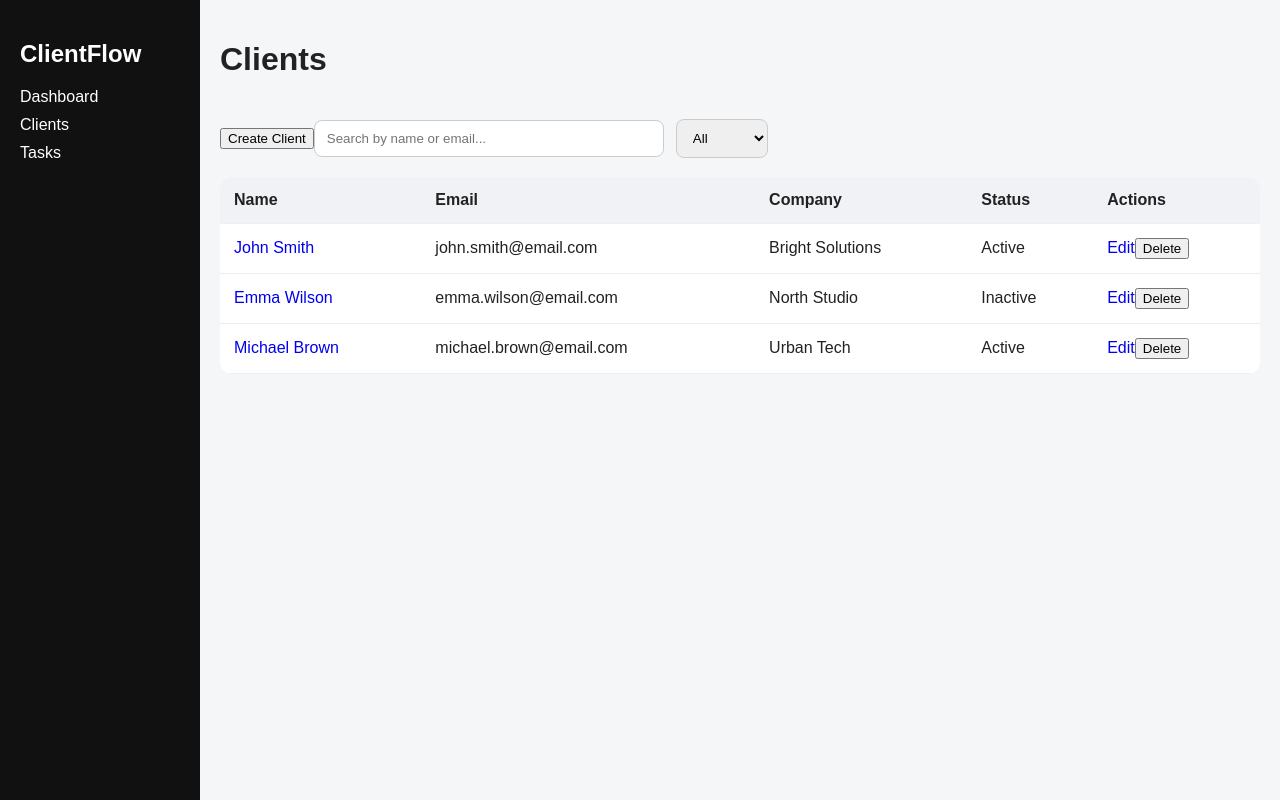
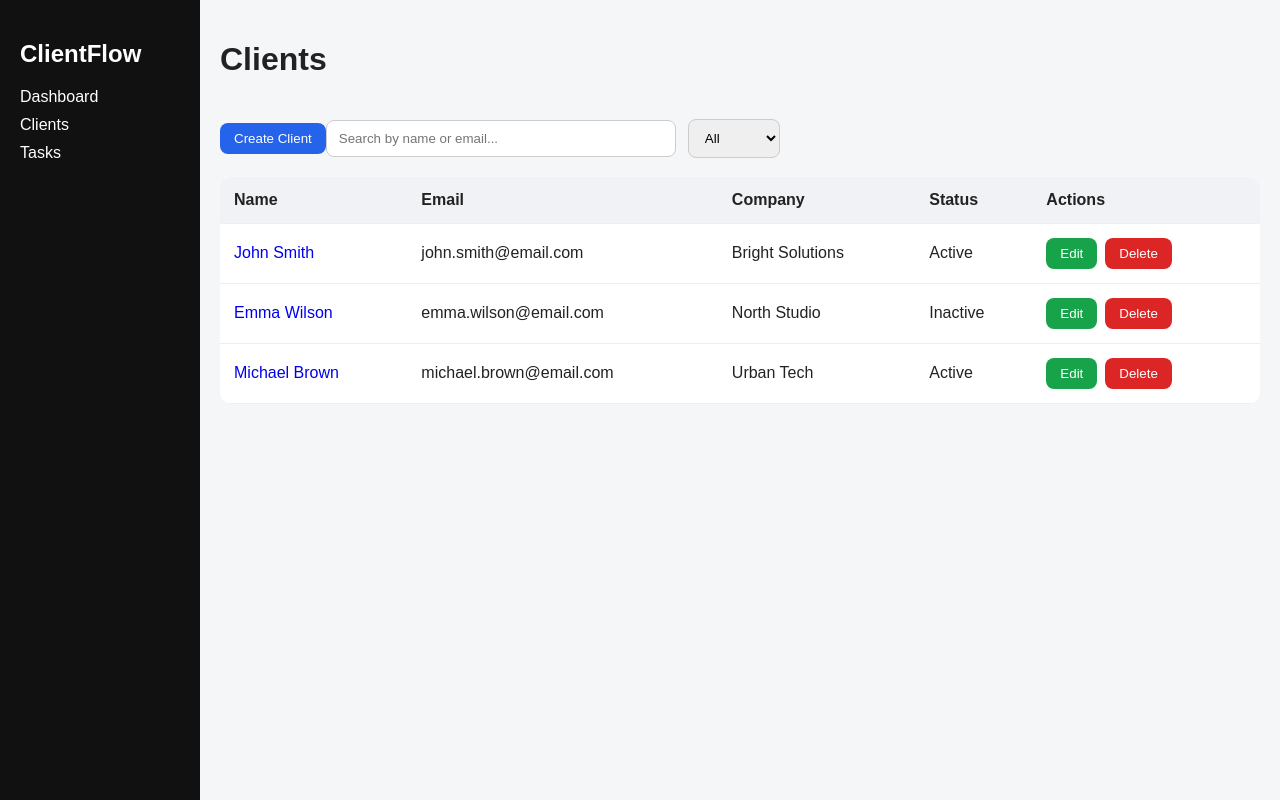
Before and after one commit to CharlesNeres/clientflow-dashboard, a React (Vite) app: page /clients in a window 1280 px wide. Built offline with nearby package versions, Linux system fonts and the light colour scheme.

Commit message:
style: improve button styles

```diff
--- a/src/index.css
+++ b/src/index.css
@@ -68,3 +68,44 @@ th {
   font-weight: bold;
   margin: 10px 0 0;
 }
+
+button {
+  padding: 8px 14px;
+  border: none;
+  border-radius: 8px;
+  cursor: pointer;
+  font-weight: 500;
+  transition: 0.2s;
+}
+
+/* button default */
+button {
+  background: #2563eb;
+  color: white;
+}
+
+button:hover {
+  background: #1e4ed8;
+}
+
+/* botão delete */
+button.delete {
+  background: #dc2626;
+}
+
+button.delete:hover {
+  background: #b91c1c;
+}
+
+/* botão edit */
+button.edit {
+  background: #16a34a;
+}
+
+button.edit:hover {
+  background: #15803d;
+}
+
+td button {
+  margin-right: 8px;
+}
--- a/src/pages/Clients.tsx
+++ b/src/pages/Clients.tsx
@@ -94,9 +94,15 @@ function Clients() {
               <td>{client.company}</td>
               <td>{client.status}</td>
               <td>
-                <Link to={`/clients/${client.id}/edit`}>Edit</Link>
-
-                <button onClick={() => handleDelete(client.id)}>Delete</button>
+                <Link to={`/clients/${client.id}/edit`}>
+                  <button className="edit">Edit</button>
+                </Link>
+                <button
+                  className="delete"
+                  onClick={() => handleDelete(client.id)}
+                >
+                  Delete
+                </button>{" "}
               </td>
             </tr>
           ))}
```
